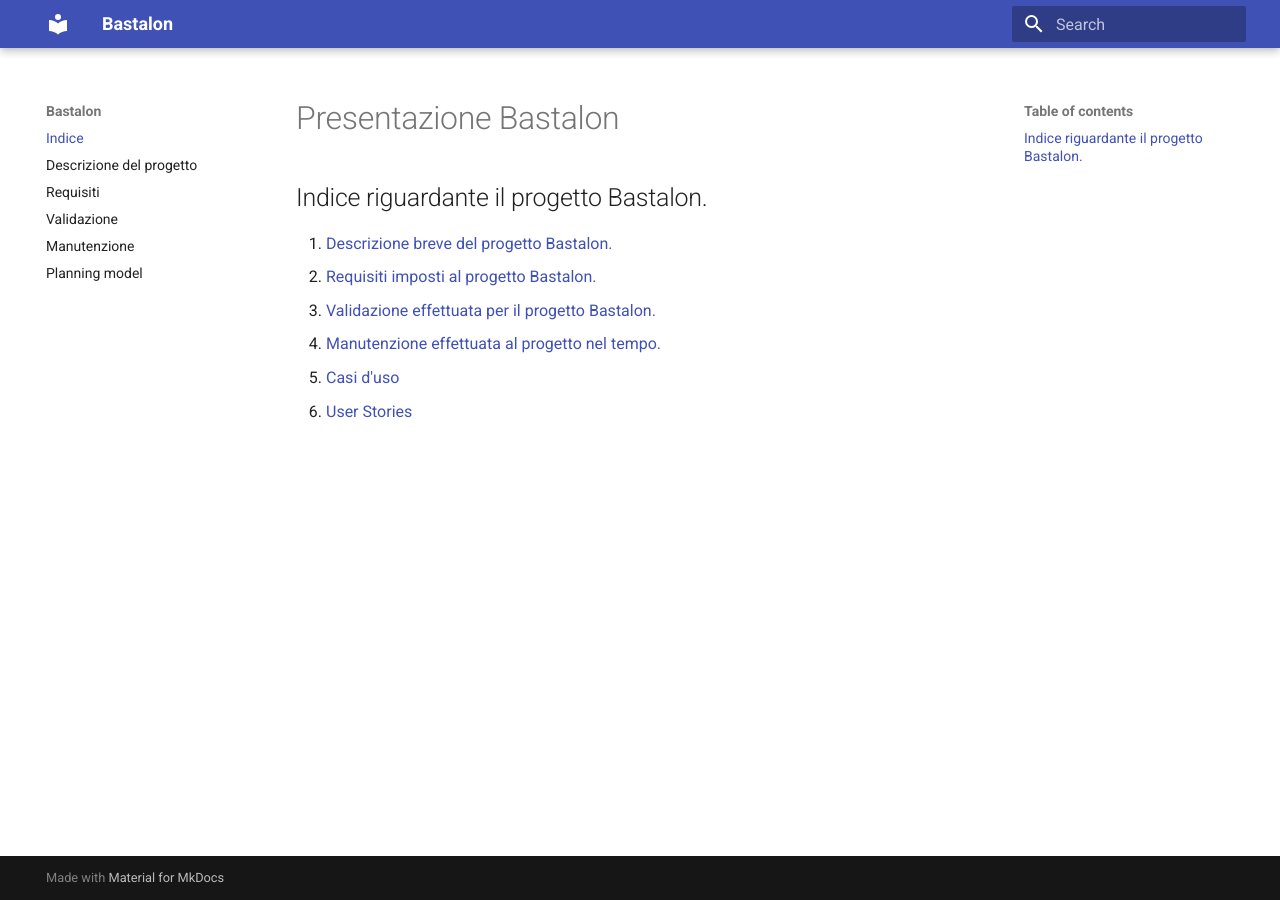
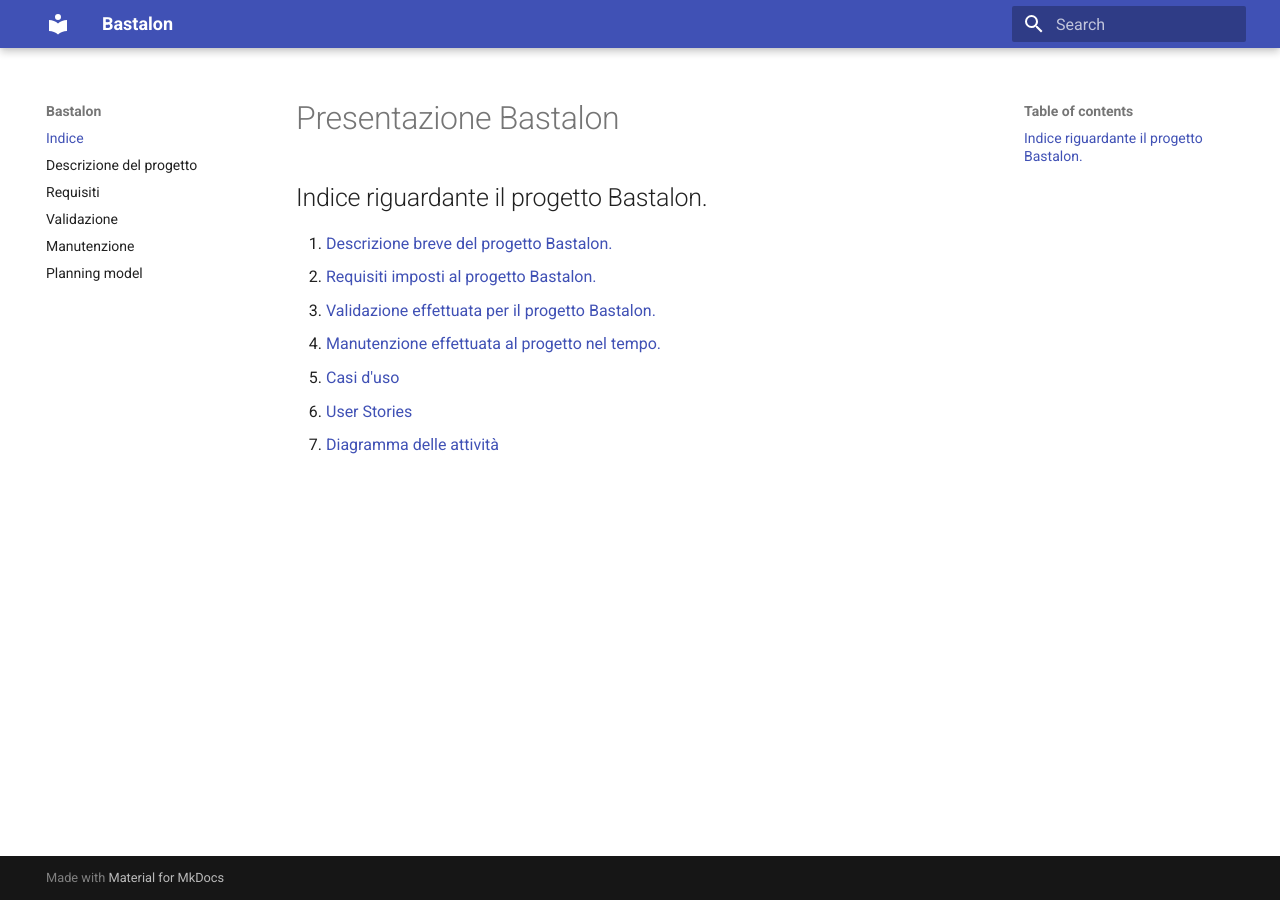
Before and after one commit to Franziska02/Bastalon, an MkDocs documentation site: the page built from docs/index.md, in a window 1280 px wide. Built offline with MkDocs 1.6.1 and Material for MkDocs 9.7.7, drawn with Linux system fonts in a browser that asks for light colours.

Commit message:
index diagramma
inserito diagramma nell'index

```diff
--- a/docs/index.md
+++ b/docs/index.md
@@ -8,3 +8,4 @@
 4. [Manutenzione effettuata al progetto nel tempo.](./manutenzione.md)
 5. [Casi d'uso](./casi_d'uso.md)
 6. [User Stories](./user_stories.md)
+7. [Diagramma delle attività](./Diagramma_delle_attività.md)
```
